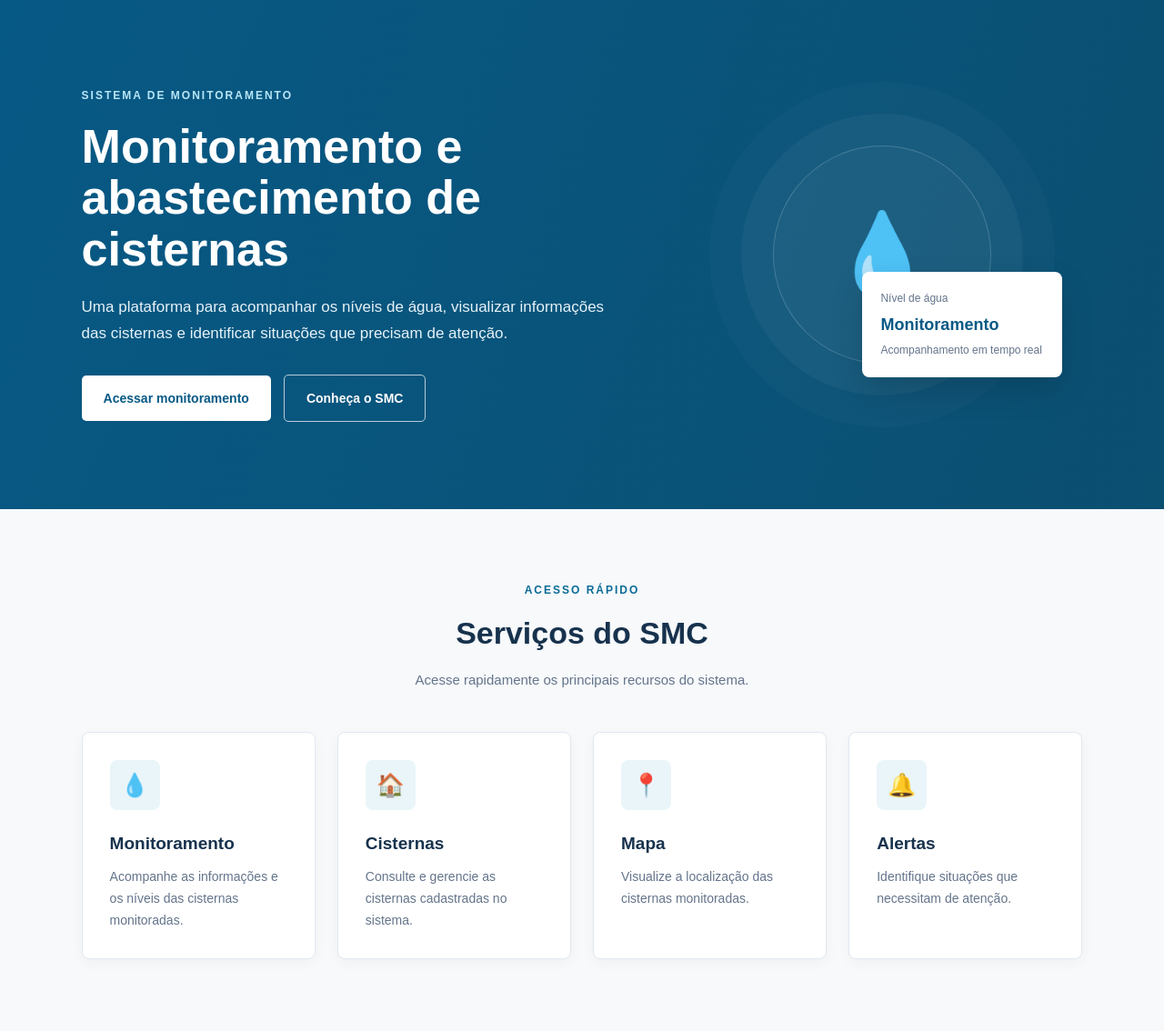
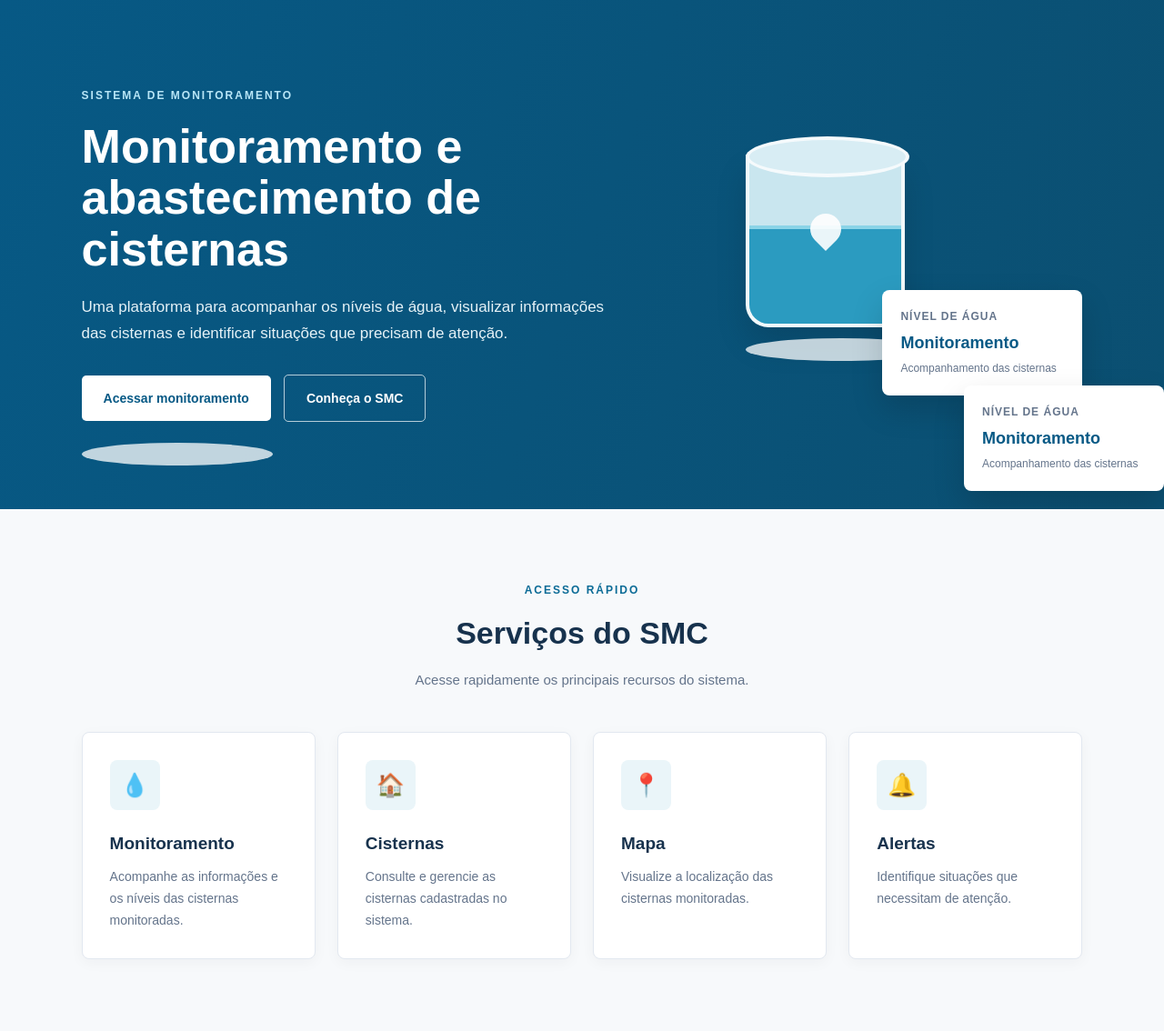
Before and after one commit to limaleticia2-ux/SMC, a Django app: page / in a window 1280 px wide. Shown: the part 88-1222 px from the top of the page at 91% size. Run offline with Django 5.2, Linux system fonts and the light colour scheme.

Commit message:
feat: melhora visual da apresentação

```diff
--- a/monitoramento/static/monitoramento/css/apresentacao.css
+++ b/monitoramento/static/monitoramento/css/apresentacao.css
@@ -304,32 +304,119 @@ body {
     position: relative;
 }
 
-.water-circle {
-    width: 240px;
-    height: 240px;
+/* ==================================================
+   ILUSTRAÇÃO DA CISTERNA
+================================================== */
 
-    display: flex;
-    align-items: center;
-    justify-content: center;
+.cistern-illustration {
+    position: relative;
+
+    width: 300px;
+    height: 330px;
+}
+
+
+.cistern-top {
+    position: absolute;
+
+    top: 35px;
+
+    width: 180px;
+    height: 45px;
+
+    background: #d8edf4;
 
     border-radius: 50%;
 
-    background: rgba(255, 255, 255, 0.08);
+    border: 4px solid rgba(255, 255, 255, 0.75);
 
-    border: 1px solid rgba(255, 255, 255, 0.18);
+    z-index: 3;
+}
 
-    font-size: 90px;
 
-    box-shadow:
-        0 0 0 35px rgba(255, 255, 255, 0.04),
-        0 0 0 70px rgba(255, 255, 255, 0.02);
+.cistern-body {
+    position: absolute;
+
+    top: 55px;
+
+    width: 175px;
+    height: 190px;
+
+    overflow: hidden;
+
+    background: #c9e6ef;
+
+    border: 4px solid rgba(255, 255, 255, 0.75);
+
+    border-top: none;
+
+    border-radius: 0 0 25px 25px;
+
+    box-shadow: 0 20px 35px rgba(0, 0, 0, 0.12);
 }
+
+
+/* Água dentro da cisterna */
+
+.water-level {
+    position: absolute;
+
+    left: 0;
+    right: 0;
+    bottom: 0;
+
+    height: 58%;
+
+    background: #2b9bc0;
+
+    border-top: 4px solid #8bd4e7;
+}
+
+
+/* Gota */
+
+.water-drop {
+    position: absolute;
+
+    width: 34px;
+    height: 34px;
+
+    left: 50%;
+    top: 65px;
+
+    background: #ffffff;
+
+    border-radius: 50% 50% 50% 0;
+
+    transform: translateX(-50%) rotate(-45deg);
+
+    opacity: 0.9;
+}
+
+
+.cistern-base {
+    position: absolute;
+
+    bottom: 48px;
+
+    width: 210px;
+    height: 25px;
+
+    background: rgba(255, 255, 255, 0.75);
+
+    border-radius: 50%;
+}
+
+
+/* ==================================================
+   CARD DO MONITORAMENTO
+================================================== */
 
 .hero-card {
     position: absolute;
 
-    right: 5%;
-    bottom: 40px;
+    right: 0;
+    bottom: 20px;
 
     width: 220px;
 
@@ -340,8 +427,41 @@ body {
     border-radius: 8px;
 
     box-shadow: 0 15px 35px rgba(0, 0, 0, 0.15);
+
+    z-index: 5;
 }
 
+
+.hero-card span {
+    display: block;
+
+    margin-bottom: 5px;
+
+    font-size: 11px;
+    font-weight: 700;
+
+    letter-spacing: 1px;
+
+    color: #64748b;
+}
+
+
+.hero-card strong {
+    display: block;
+
+    margin-bottom: 4px;
+
+    font-size: 18px;
+
+    color: #075985;
+}
+
+
+.hero-card small {
+    color: #64748b;
+
+    font-size: 12px;
+}
 .hero-card span {
     display: block;
 
--- a/monitoramento/templates/monitoramento/apresentacao.html
+++ b/monitoramento/templates/monitoramento/apresentacao.html
@@ -108,19 +108,53 @@
 
 <div class="hero-visual">
 
-                <div class="water-circle">
-                    💧
+    <div class="cistern-illustration">
+
+        <div class="cistern-top"></div>
+
+        <div class="cistern-body">
+
+            <div class="water-level"></div>
+
+            <div class="water-drop"></div>
+
         </div>
+
+        <div class="cistern-base"></div>
+
+    </div>
+
 
     <div class="hero-card">
 
-                    <span>Nível de água</span>
+        <span>NÍVEL DE ÁGUA</span>
 
         <strong>Monitoramento</strong>
 
         <small>
-                        Acompanhamento em tempo real
+            Acompanhamento das cisternas
         </small>
+
+    </div>
+
+</div>
+
+        <div class="cistern-base"></div>
+
+    </div>
+
+
+    <div class="hero-card">
+
+        <span>NÍVEL DE ÁGUA</span>
+
+        <strong>Monitoramento</strong>
+
+        <small>
+            Acompanhamento das cisternas
+        </small>
+
+    </div>
 
         </div>
 
```
Lines whose indentation alone changed are shown as unchanged.
